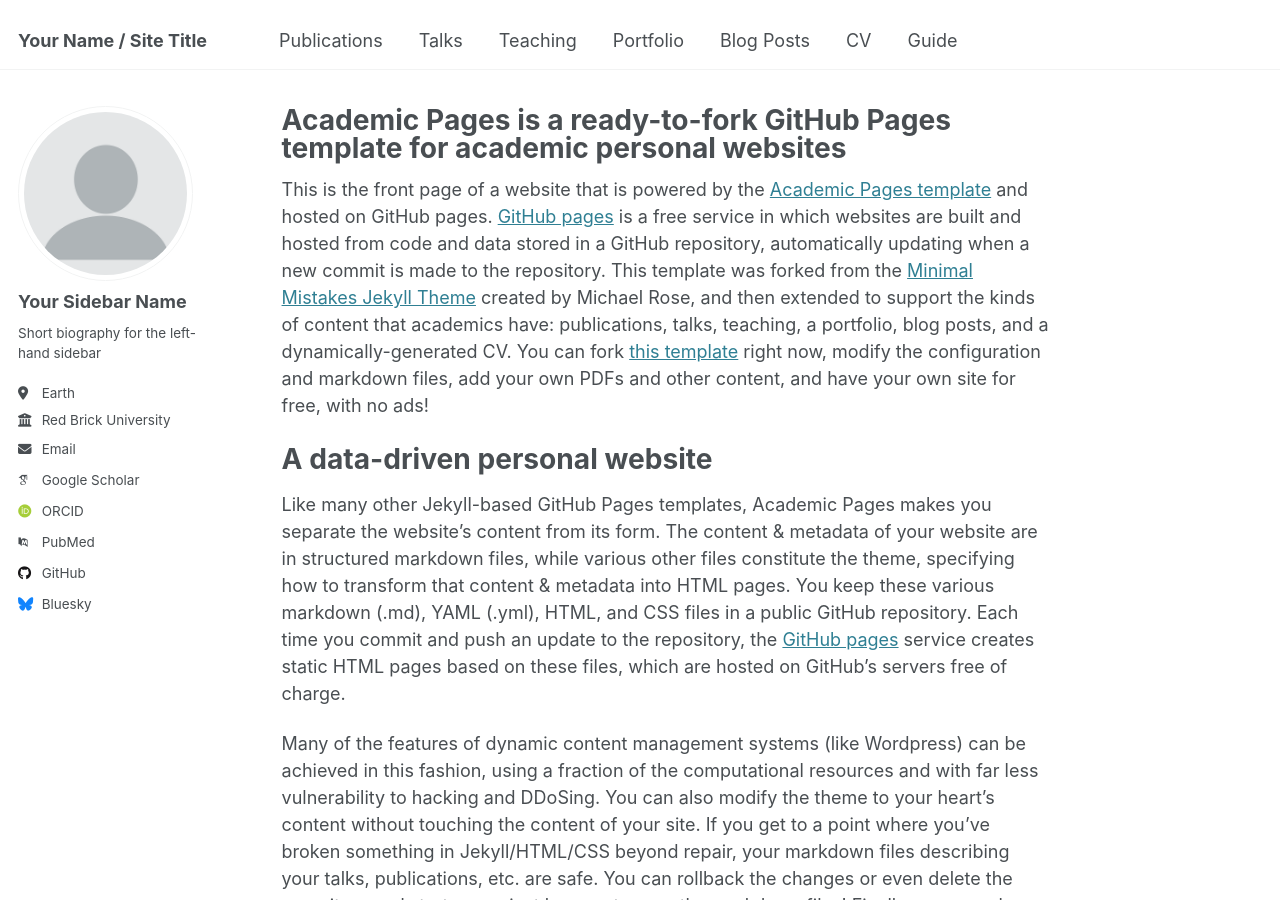
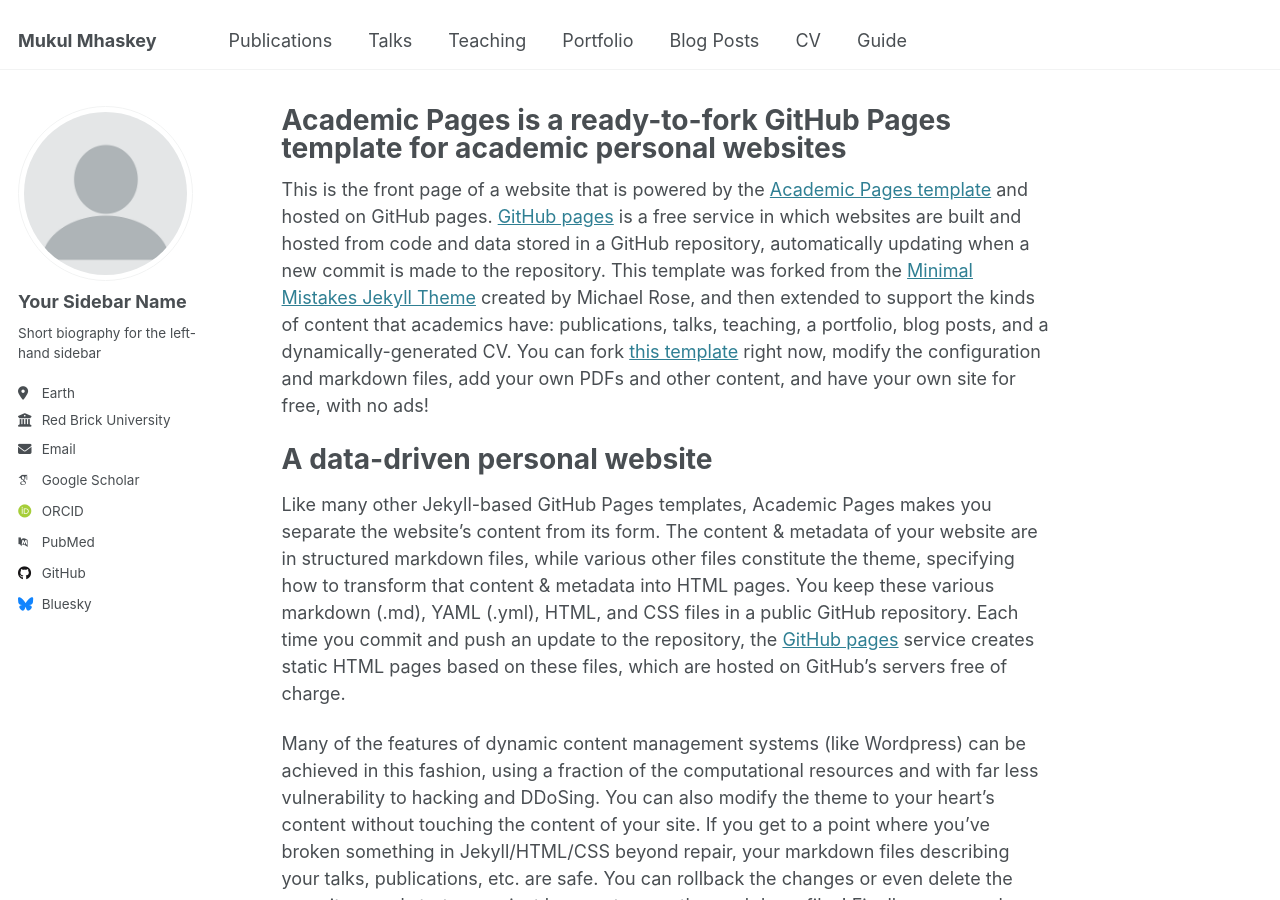
Before and after one commit to mukulmhaskey/mukulmhaskey.github.io, a Jekyll site: the page built from _pages/about.md, in a window 1280 px wide and 900 px high. Built offline with Jekyll 4.4.1, drawn with Linux system fonts in a browser that asks for light colours; some web fonts are replaced.

Commit message:
Update _config.yml

```diff
--- a/_config.yml
+++ b/_config.yml
@@ -9,7 +9,7 @@
 # Basic Site Settings
 locale                   : "en-US"
 site_theme               : "default"
-title                    : "Your Name / Site Title"
+title                    : "Mukul Mhaskey"
 title_separator          : "-"
 name                     : &name "Mukul Mhaskey"
 description              : &description "personal description"
```
